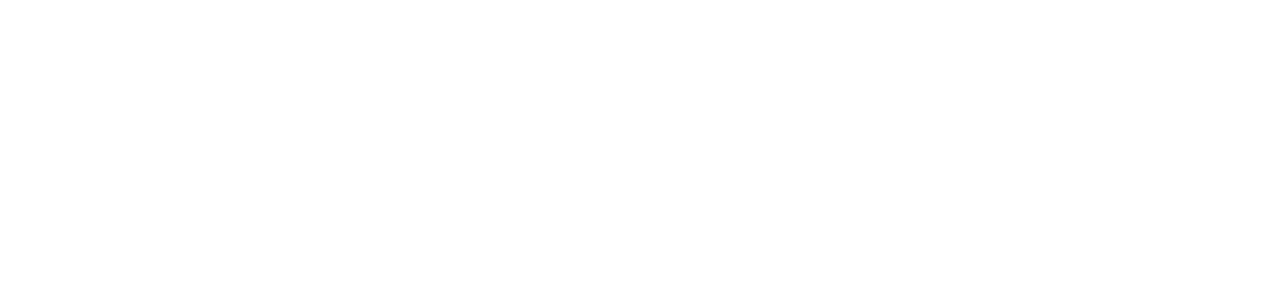
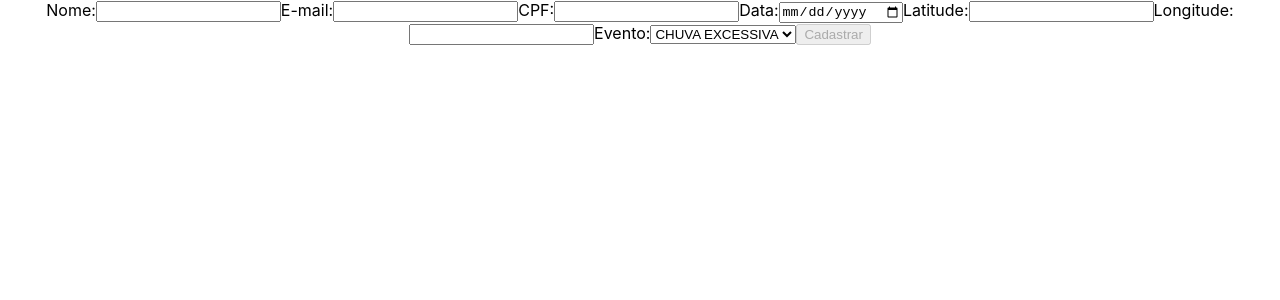
Before and after one commit to LucasLisboaMotta/proagro-front-end, a React (Create React App) app: page / in a window 1280 px wide. Shown: the top 300 px of the page. Built offline with nearby package versions, Linux system fonts and the light colour scheme.

Commit message:
feat: Implementando componente Form no APP

```diff
--- a/src/App.jsx
+++ b/src/App.jsx
@@ -1,9 +1,16 @@
 import React from 'react';
+import Form from './components/Form';
+import register from './api/registerExemptionRequests';
 import './App.css';
 
 function App() {
+  const registerFunction = async (payload) => {
+    await register(payload);
+  };
   return (
-    <div className="App" />
+    <div className="App">
+      <Form onClickRegisterButton={registerFunction} />
+    </div>
   );
 }
 
```
